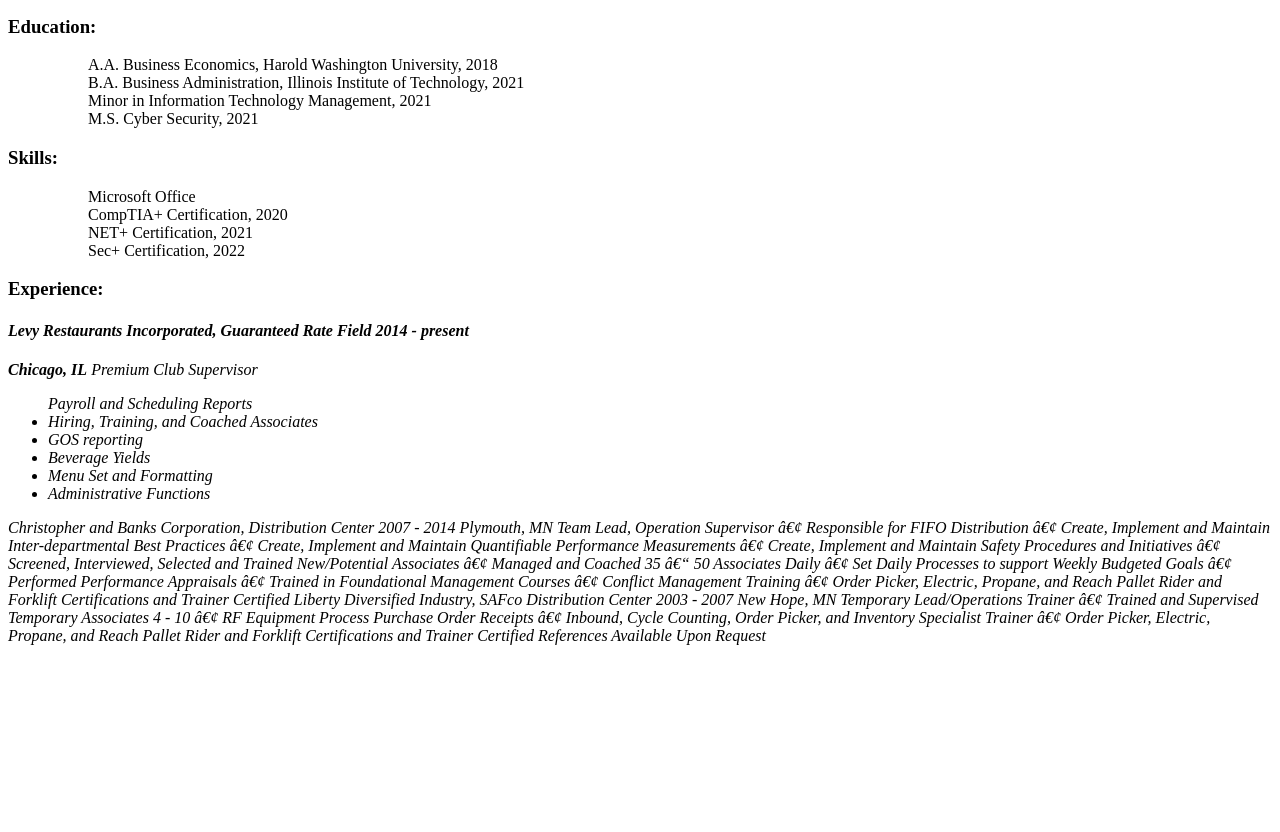
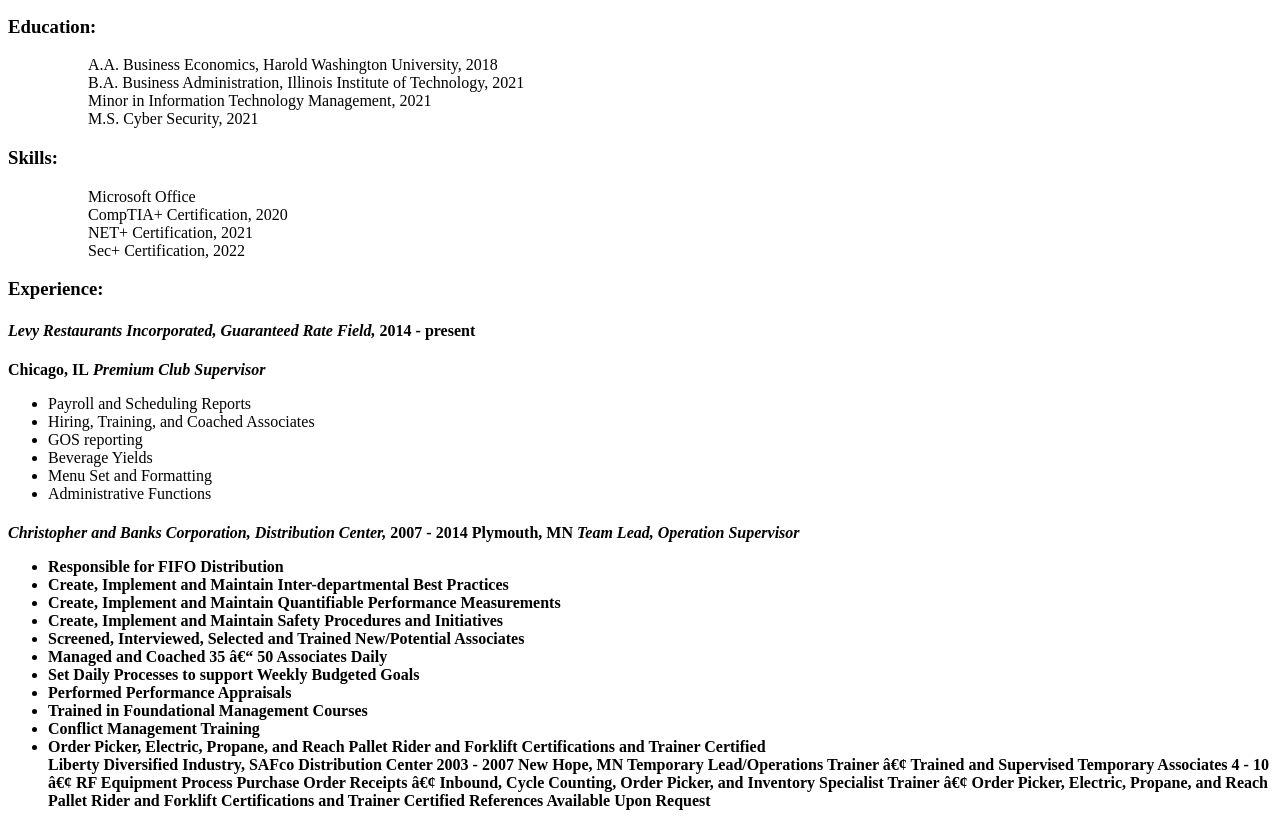
Before and after one commit to ARJSR/ITM361-Project-1, a plain HTML site: page index.html in a window 1280 px wide. Shown: the part 137-969 px from the top of the page. Before the commit the page ends 800 px from the top, so only its background shows below. Drawn offline with Linux system fonts and the light colour scheme.

Commit message:
added tags to headers and list

```diff
--- a/index.html
+++ b/index.html
@@ -28,10 +28,11 @@ A.A. Business Economics, Harold Washington University, 2018</ol>
 
 <h3><strong>Experience:</strong></h3>
 
-<h4><strong><em>Levy Restaurants Incorporated, Guaranteed Rate Field</strong><em><strong>     2014 - present</strong></h4>
+<h4><strong><em>Levy Restaurants Incorporated, Guaranteed Rate Field,</strong></em><strong>  2014 - present</strong></h4>
 <strong>Chicago, IL</strong>
-<stong><em>Premium Club Supervisor</em></strong>
-<ul>Payroll and Scheduling Reports
+<strong><em>Premium Club Supervisor</em></strong>
+<ul>
+		<li>Payroll and Scheduling Reports</li>
 		<li>Hiring, Training, and Coached Associates</li>
 		<li>GOS reporting</li>
 		<li>Beverage Yields</li>
@@ -39,21 +40,22 @@ A.A. Business Economics, Harold Washington University, 2018</ol>
 		<li>Administrative Functions</li>
 </ul>
 
-Christopher and Banks Corporation, Distribution Center                         2007 - 2014
-Plymouth, MN
-Team Lead, Operation Supervisor
+<h4><strong><em>Christopher and Banks Corporation, Distribution Center,</strong></em><strong>  2007 - 2014</strong>
+<strong></em>Plymouth, MN</strong></em>
+<strong><em>Team Lead, Operation Supervisor</strong></em>
 
-•	Responsible for FIFO Distribution
-•	Create, Implement and Maintain Inter-departmental Best Practices
-•	Create, Implement and Maintain Quantifiable Performance Measurements
-•	Create, Implement and Maintain Safety Procedures and Initiatives
-•	Screened, Interviewed, Selected and Trained New/Potential Associates
-•	Managed and Coached 35 – 50 Associates Daily
-•	Set Daily Processes to support Weekly Budgeted Goals
-•	Performed Performance Appraisals
-•	Trained in Foundational Management Courses
-•	Conflict Management Training
-•	Order Picker, Electric, Propane, and Reach Pallet Rider and Forklift Certifications and Trainer Certified
+<ul>
+	<li>Responsible for FIFO Distribution</li>
+	<li>Create, Implement and Maintain Inter-departmental Best Practices</li>
+	<li>Create, Implement and Maintain Quantifiable Performance Measurements</li>
+	<li>Create, Implement and Maintain Safety Procedures and Initiatives</li>
+	<li>Screened, Interviewed, Selected and Trained New/Potential Associates</li>
+	<li>Managed and Coached 35 – 50 Associates Daily</li>
+	<li>Set Daily Processes to support Weekly Budgeted Goals</li>
+	<li>Performed Performance Appraisals</li>
+	<li>Trained in Foundational Management Courses</li>
+	<li>Conflict Management Training</li>
+	<li>Order Picker, Electric, Propane, and Reach Pallet Rider and Forklift Certifications and Trainer Certified</li>
 
 Liberty Diversified Industry, SAFco Distribution Center            2003 - 2007
 New Hope, MN
```
